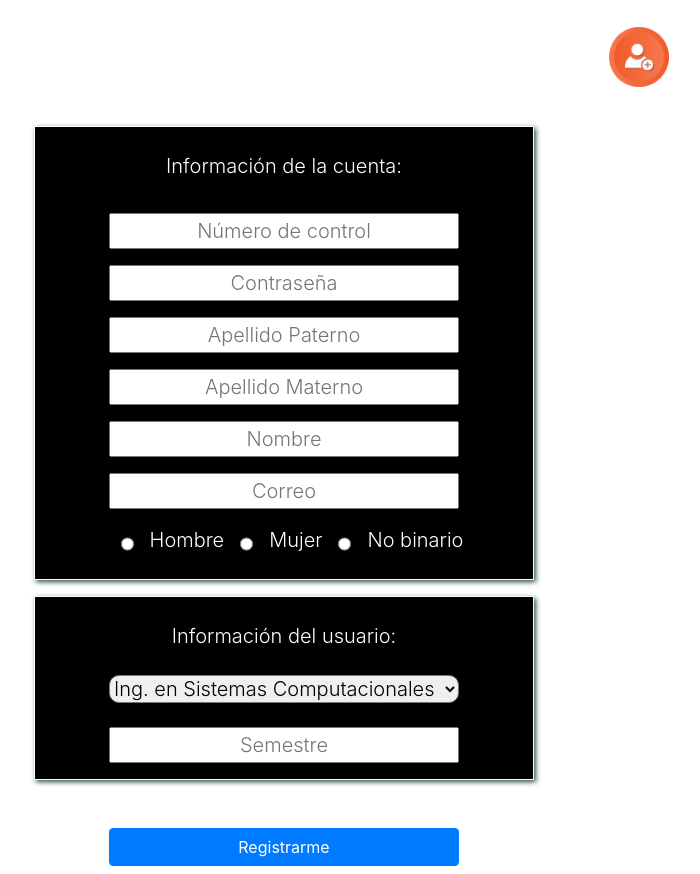
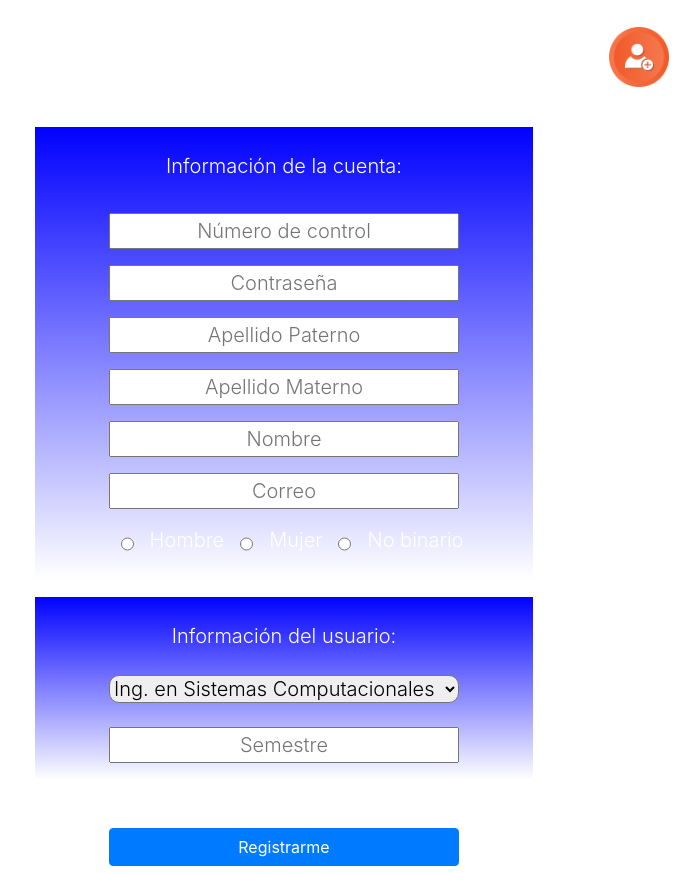
Before and after one commit to eduardo1295/AsesoraTec, a PHP site: page /registrar.php in a window 1280 px wide. Shown: the whole page, without its empty margins (356-1056 px from the left). Run offline with PHP 8.4, Linux system fonts and the light colour scheme.

Commit message:
version1

```diff
--- a/css/pruebaregistrar.css
+++ b/css/pruebaregistrar.css
@@ -40,9 +40,7 @@ width: 350px;
 }
 .forma{
     width: 500px;
-    background: black;
-    background: -webkit-linear-gradien(blue,white);
-    box-shadow: 2px 2px 5px darkslategrey;
+    background: -webkit-linear-gradient(blue,white);
 }
 
 .encabezado{
```
